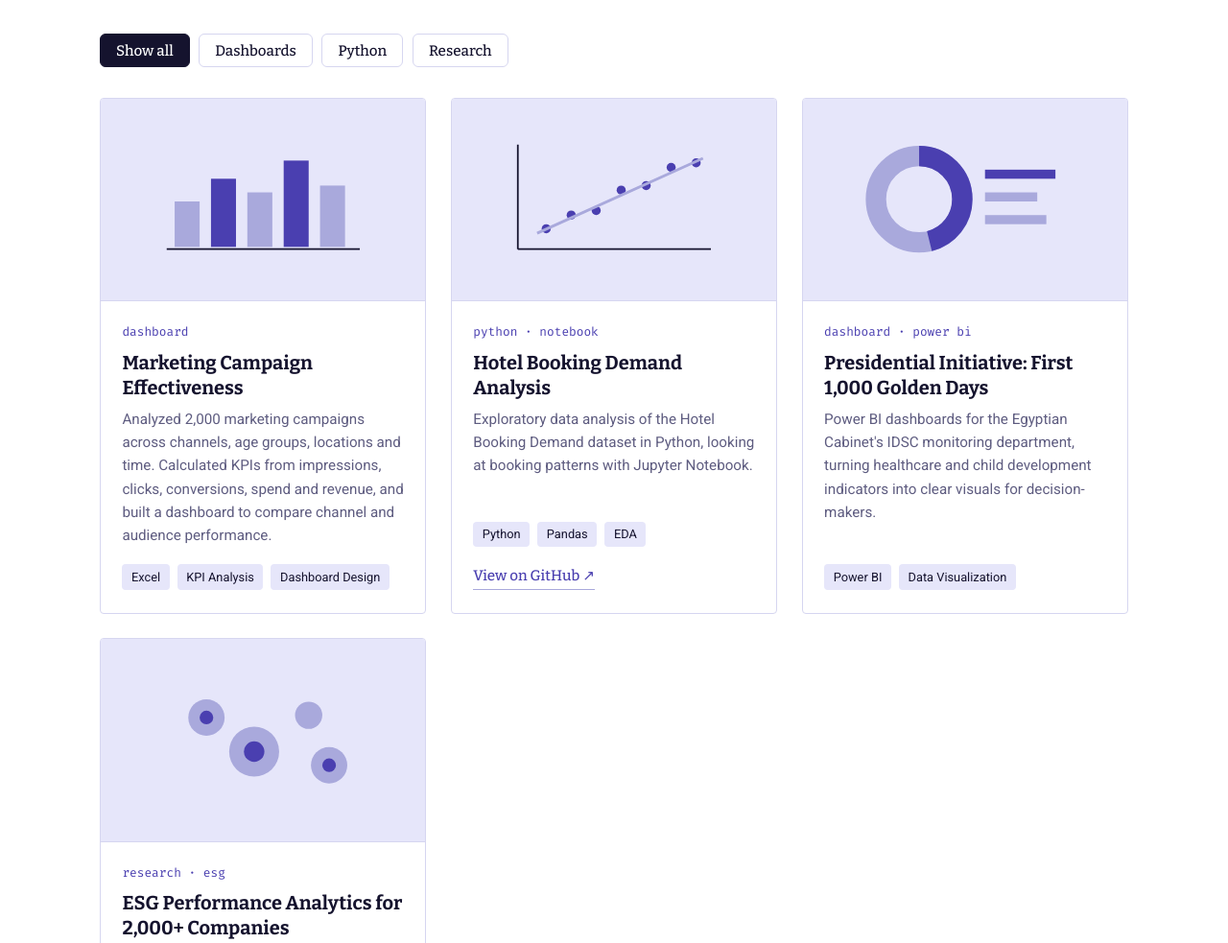
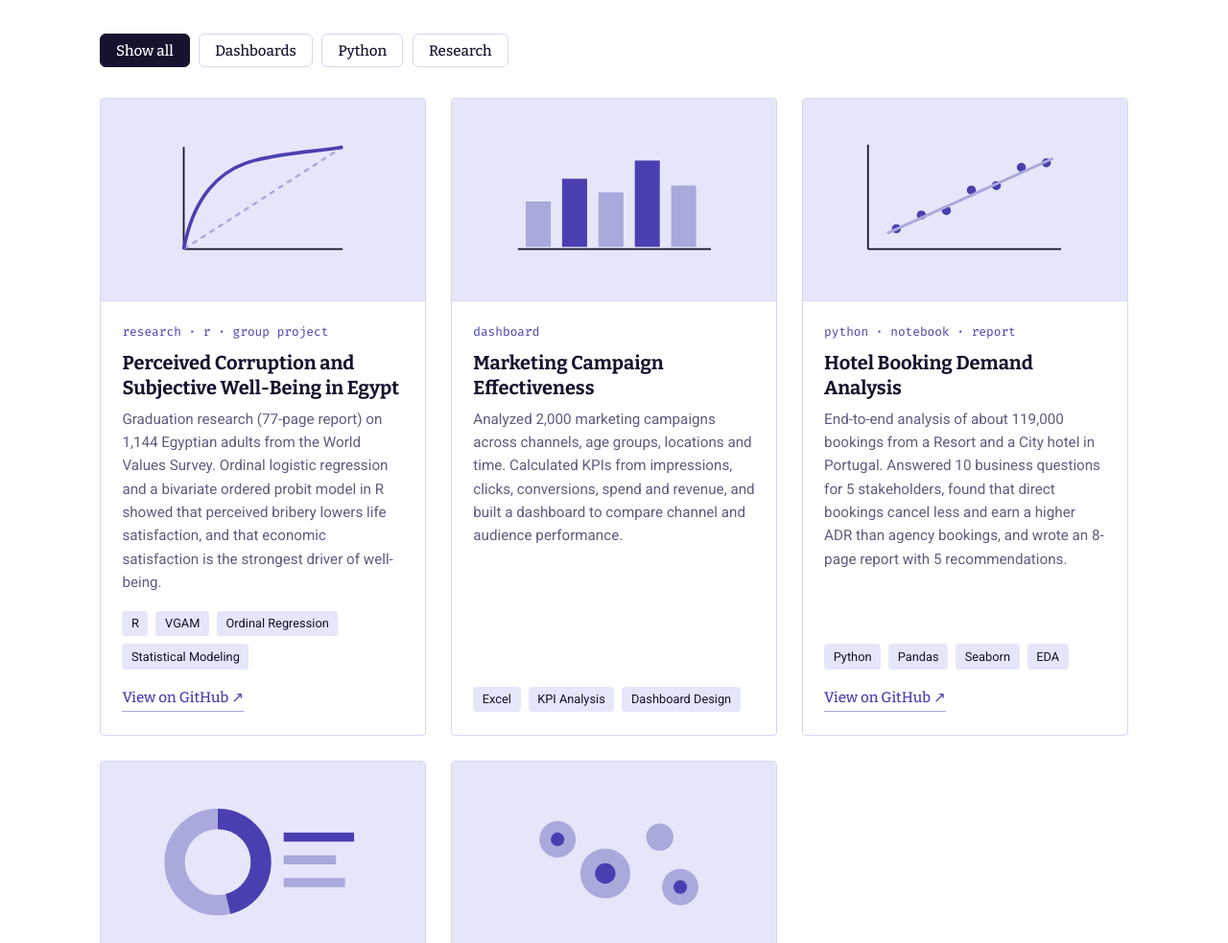
Before and after one commit to Hamsa-Elasaal/Hamsa-Elasaal.github.io, a plain HTML site: page index.html in a window 1280 px wide. Shown: the part 3691-4674 px from the top of the page at 96% size. Drawn offline with nearby package versions, Linux system fonts and the light colour scheme.

Commit message:
Add files via upload

```diff
--- a/index.html
+++ b/index.html
@@ -329,6 +329,11 @@
     <div class="cards reveal" id="cards">
 
       <!-- To use a real screenshot, replace the <svg> inside .thumb with: <img src="images/your-file.png" alt="..."> -->
+      <article class="card" data-cat="research">
+        <div class="thumb"><svg viewBox="0 0 200 120" aria-hidden="true"><path d="M30 104h140M30 104V14" stroke="#15132E" stroke-width="1.5" fill="none"/><path d="M30 104L170 14" stroke="#A9A9DC" stroke-width="2" stroke-dasharray="5 4" fill="none"/><path d="M30 104C38 60 60 34 92 26S150 18 170 14" stroke="#4A3FB0" stroke-width="3" fill="none"/></svg></div>
+        <div class="card-body"><span class="cat">research · r · group project</span><h3>Perceived Corruption and Subjective Well-Being in Egypt</h3><p>Graduation research (77-page report) on 1,144 Egyptian adults from the World Values Survey. Ordinal logistic regression and a bivariate ordered probit model in R showed that perceived bribery lowers life satisfaction, and that economic satisfaction is the strongest driver of well-being.</p><div class="chips"><span class="chip">R</span><span class="chip">VGAM</span><span class="chip">Ordinal Regression</span><span class="chip">Statistical Modeling</span></div><a class="view" href="https://github.com/Hamsa-Elasaal/perceived-corruption-subjective-wellbeing-egypt" target="_blank" rel="noopener">View on GitHub &#8599;</a></div>
+      </article>
+
       <article class="card" data-cat="dashboard">
         <div class="thumb"><svg viewBox="0 0 200 120" aria-hidden="true"><rect x="22" y="62" width="22" height="40" fill="#A9A9DC"/><rect x="54" y="42" width="22" height="60" fill="#4A3FB0"/><rect x="86" y="54" width="22" height="48" fill="#A9A9DC"/><rect x="118" y="26" width="22" height="76" fill="#4A3FB0"/><rect x="150" y="48" width="22" height="54" fill="#A9A9DC"/><path d="M15 104h170" stroke="#15132E" stroke-width="1.5"/></svg></div>
         <div class="card-body"><span class="cat">dashboard</span><h3>Marketing Campaign Effectiveness</h3><p>Analyzed 2,000 marketing campaigns across channels, age groups, locations and time. Calculated KPIs from impressions, clicks, conversions, spend and revenue, and built a dashboard to compare channel and audience performance.</p><div class="chips"><span class="chip">Excel</span><span class="chip">KPI Analysis</span><span class="chip">Dashboard Design</span></div></div>
@@ -336,7 +341,7 @@
 
       <article class="card" data-cat="python">
         <div class="thumb"><svg viewBox="0 0 200 120" aria-hidden="true"><path d="M15 104h170M15 104V12" stroke="#15132E" stroke-width="1.5" fill="none"/><g fill="#4A3FB0"><circle cx="40" cy="86" r="4"/><circle cx="62" cy="74" r="4"/><circle cx="84" cy="70" r="4"/><circle cx="106" cy="52" r="4"/><circle cx="128" cy="48" r="4"/><circle cx="150" cy="32" r="4"/><circle cx="172" cy="28" r="4"/></g><path d="M32 90L178 24" stroke="#A9A9DC" stroke-width="2.5"/></svg></div>
-        <div class="card-body"><span class="cat">python · notebook</span><h3>Hotel Booking Demand Analysis</h3><p>Exploratory data analysis of the Hotel Booking Demand dataset in Python, looking at booking patterns with Jupyter Notebook.</p><div class="chips"><span class="chip">Python</span><span class="chip">Pandas</span><span class="chip">EDA</span></div><a class="view" href="https://github.com/Hamsa-Elasaal/Hotel-Booking-Demand-python" target="_blank" rel="noopener">View on GitHub ↗</a></div>
+        <div class="card-body"><span class="cat">python · notebook · report</span><h3>Hotel Booking Demand Analysis</h3><p>End-to-end analysis of about 119,000 bookings from a Resort and a City hotel in Portugal. Answered 10 business questions for 5 stakeholders, found that direct bookings cancel less and earn a higher ADR than agency bookings, and wrote an 8-page report with 5 recommendations.</p><div class="chips"><span class="chip">Python</span><span class="chip">Pandas</span><span class="chip">Seaborn</span><span class="chip">EDA</span></div><a class="view" href="https://github.com/Hamsa-Elasaal/Hotel-Booking-Demand-python" target="_blank" rel="noopener">View on GitHub ↗</a></div>
       </article>
 
       <article class="card" data-cat="dashboard">
```
